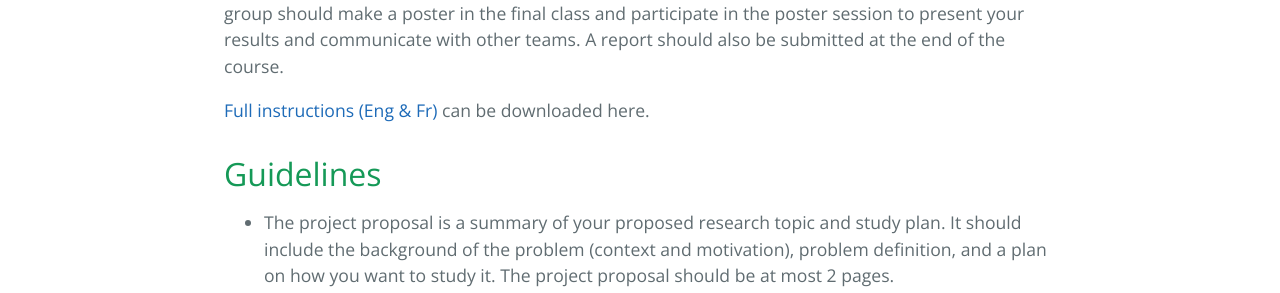
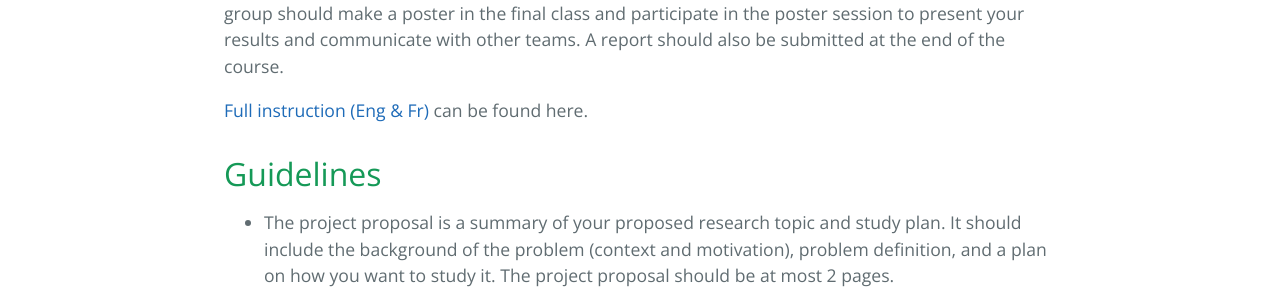
Before and after one commit to DeepGraphLearning/Math80600A_2022W, a Jekyll site: the page built from project.md, in a window 1280 px wide. Shown: the part 578-871 px from the top of the page. Built offline with Jekyll 4.4.1, drawn with Linux system fonts in a browser that asks for light colours.

Commit message:
Update project.md

```diff
--- a/project.md
+++ b/project.md
@@ -8,7 +8,7 @@ permalink: /project
 
 The goal of the course project is to apply deep learning techniques learned in class (it is fine if you use the techniques not introduced in class) to solve real-world problems or develop new deep learning techniques. You are expected to work in teams and learn to collaborate with your teammates. Each group should make a poster in the final class and participate in the poster session to present your results and communicate with other teams. A report should also be submitted at the end of the course.
 
-[Full instructions (Eng & Fr)](https://www.dropbox.com/s/envkkwtvj7if1kd/Instructions_on_Course_Projects.pdf?dl=0) can be downloaded here.
+[Full instruction (Eng & Fr)](https://www.dropbox.com/s/envkkwtvj7if1kd/Instructions_on_Course_Projects.pdf?dl=0) can be found here.
 
 
 ## Guidelines
```
